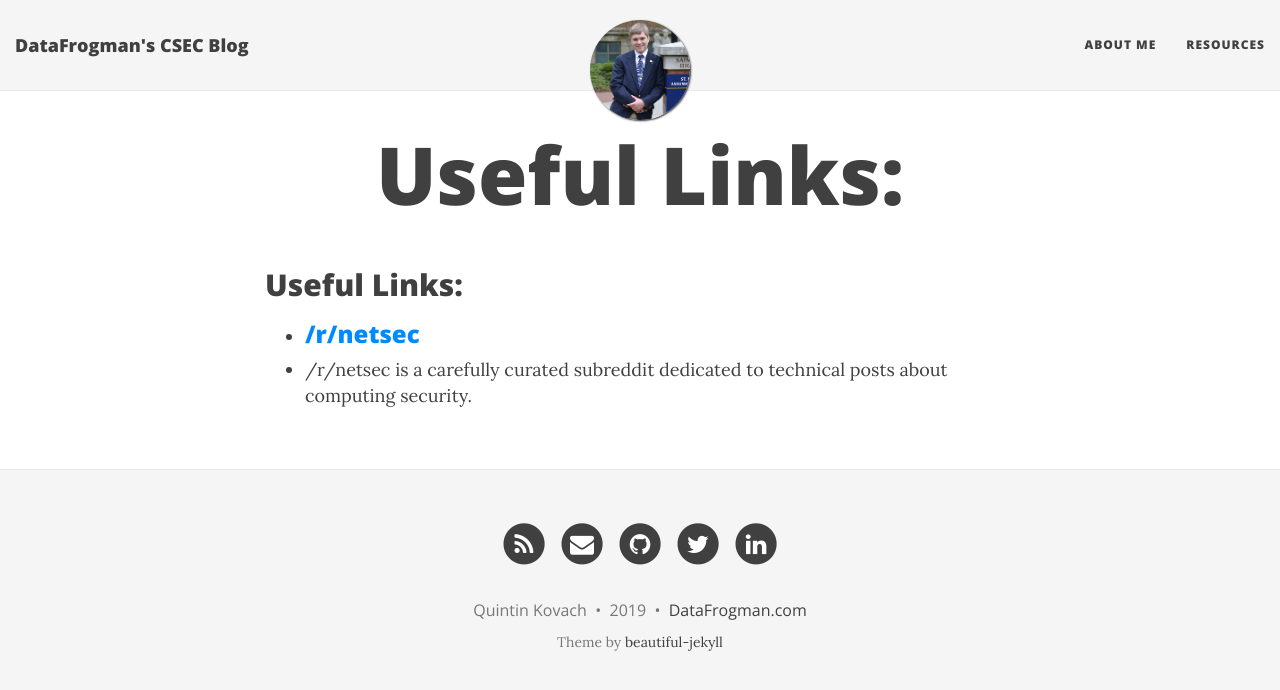
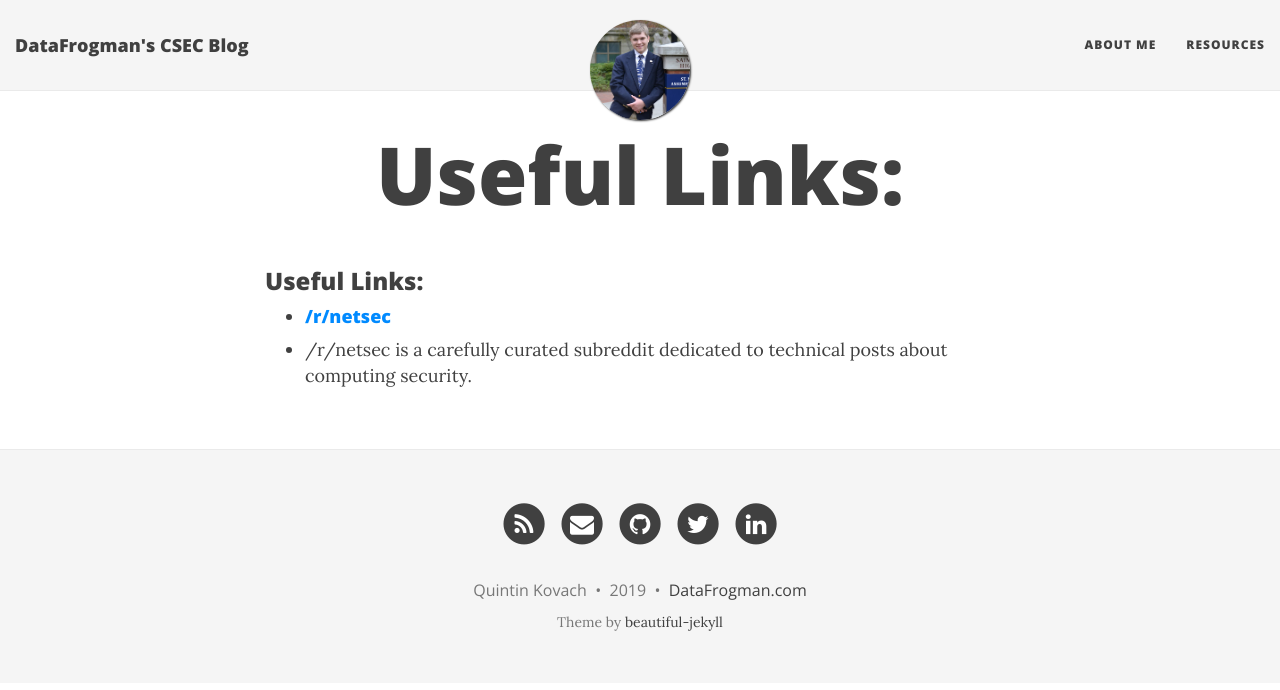
Before and after one commit to DataFrogman/DataFrogman.github.io, a Jekyll site: the page built from resources.md, in a window 1280 px wide. Shown: the top 690 px of the page. Built offline with Jekyll 4.4.1, drawn with Linux system fonts in a browser that asks for light colours; nearby versions of some CDN libraries; our own code applies the rules of GitHub Pages for plain Markdown files.

```diff
--- a/resources.md
+++ b/resources.md
@@ -1,4 +1,4 @@
-## Useful Links:
+### Useful Links:
 
-* ### [/r/netsec](https://old.reddit.com/r/netsec)
+* #### [/r/netsec](https://old.reddit.com/r/netsec)
  * /r/netsec is a carefully curated subreddit dedicated to technical posts about computing security.
```
